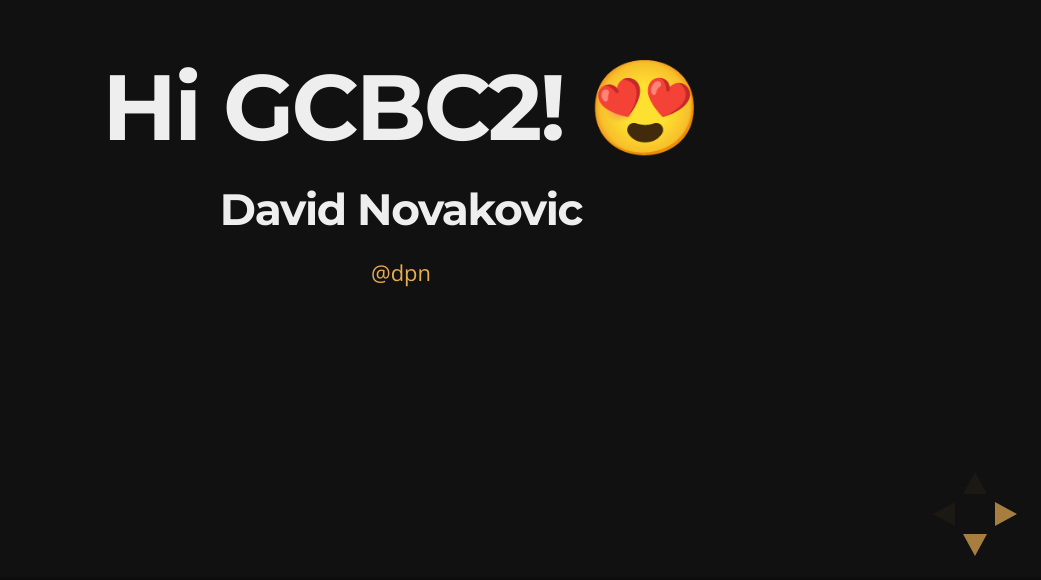
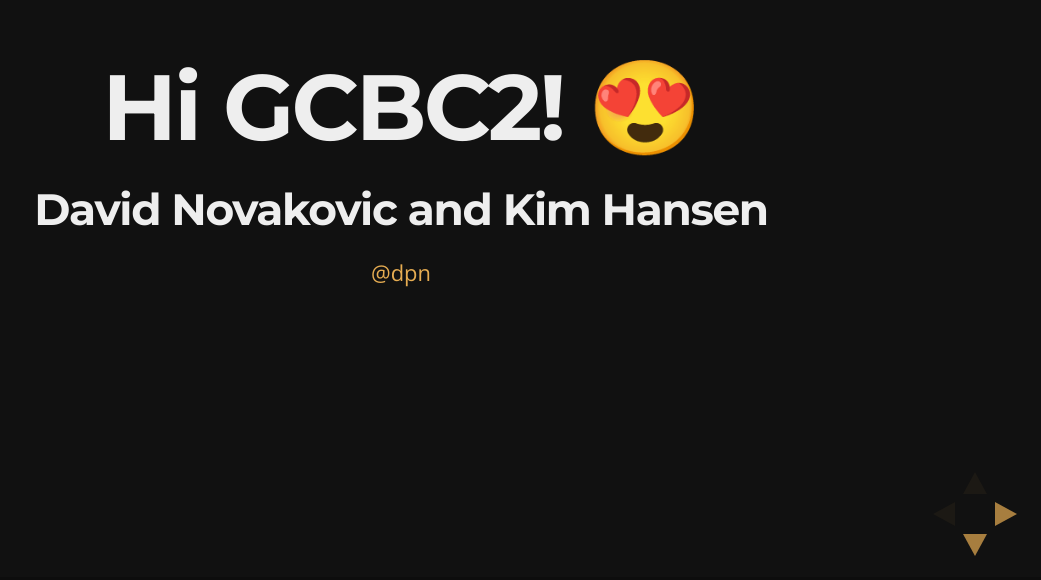
Before and after one commit to dpnova/presentations, a website: page docs/gcbc2/index.html in a window 1280 px wide. Shown: the part 220-800 px from the top of the page, without its empty margins (239-1280 px from the left). Drawn offline with nearby package versions, Linux system fonts and the light colour scheme.

Commit message:
Pres update.

```diff
--- a/docs/gcbc2/index.html
+++ b/docs/gcbc2/index.html
@@ -27,7 +27,7 @@
 				<section>
 					<section>
 						<h2>Hi GCBC2! &#x1F60D</h2>
-						<h4>David Novakovic</h4>
+						<h4>David Novakovic and Kim Hansen</h4>
 						<p style="font-size: 0.5em">
 						<a href="http://twitter.com/dpn">@dpn</a>
 						</p>
```
